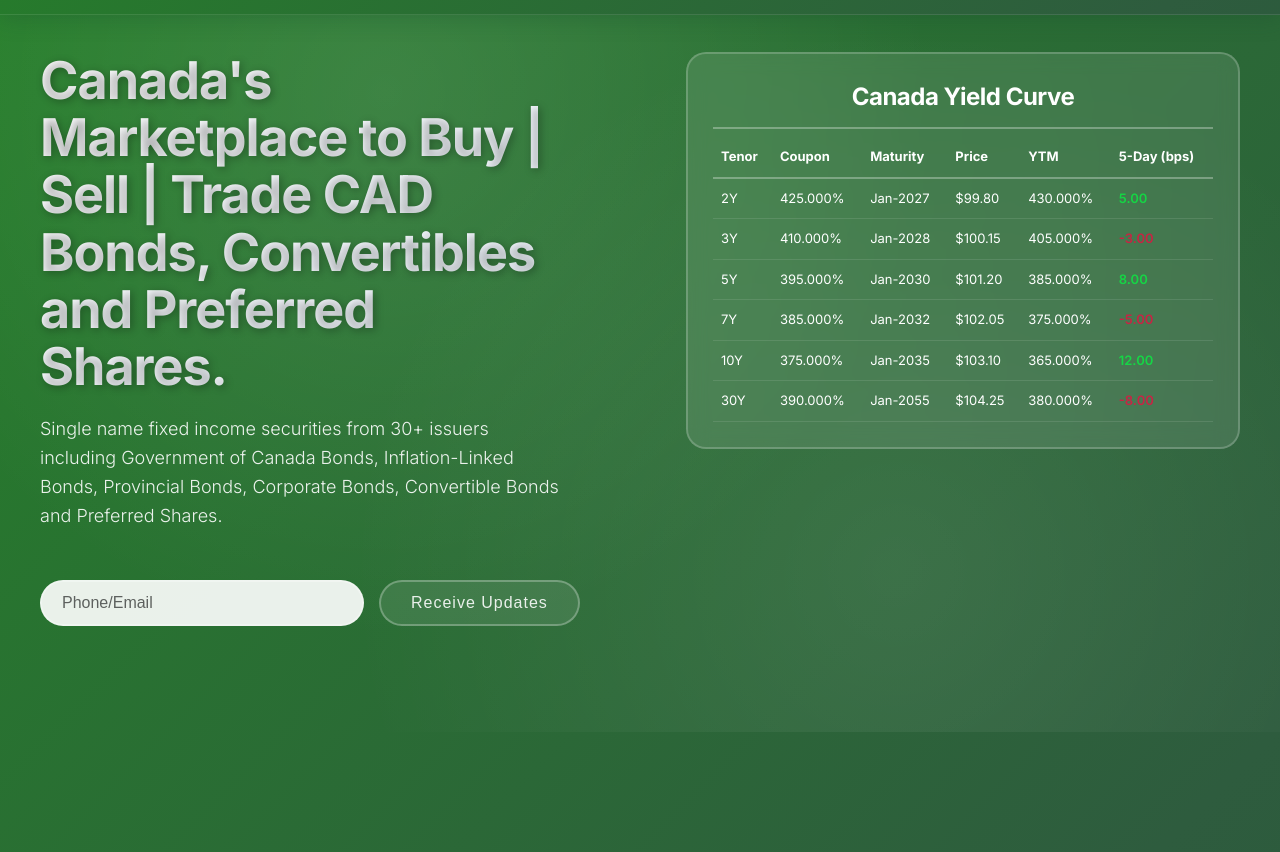
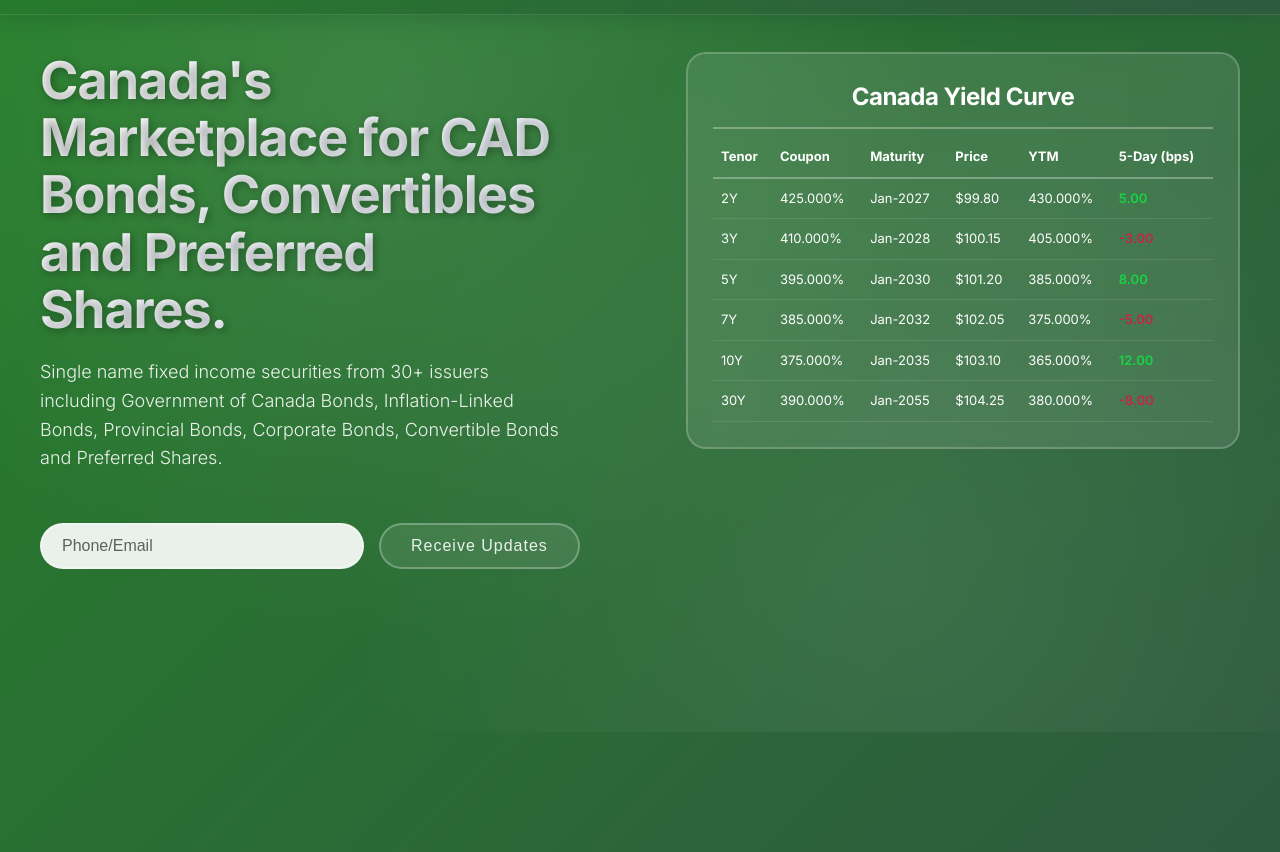
Before and after one commit to NgtvCnvxty/NgtvCnvxty.github.io, a plain HTML site: page index.html in a window 1280 px wide. Shown: the part 68-920 px from the top of the page. Drawn offline with Linux system fonts and the light colour scheme; no server answers.

Commit message:
Update index.html

```diff
--- a/index.html
+++ b/index.html
@@ -24,7 +24,7 @@
     <div class="landing-wrapper">
         <div class="landing-content">
             <div class="hero-text">
-                <div class="company-name">Canada's Marketplace to Buy | Sell | Trade CAD Bonds, Convertibles and Preferred Shares.</div>
+                <div class="company-name">Canada's Marketplace for CAD Bonds, Convertibles and Preferred Shares.</div>
                 <p class="tagline">Single name fixed income securities from 30+ issuers including Government of Canada Bonds, Inflation-Linked Bonds, Provincial Bonds, Corporate Bonds, Convertible Bonds and Preferred Shares.</p>
             </div>
             <div class="signup-form">
```
